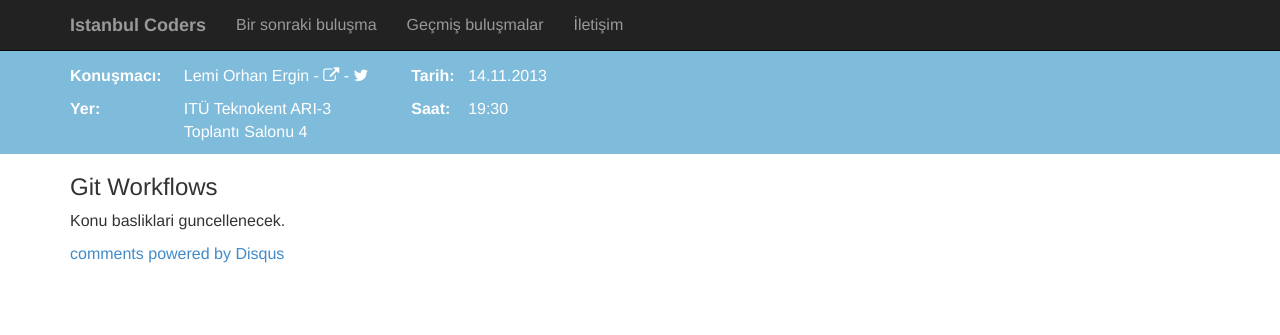
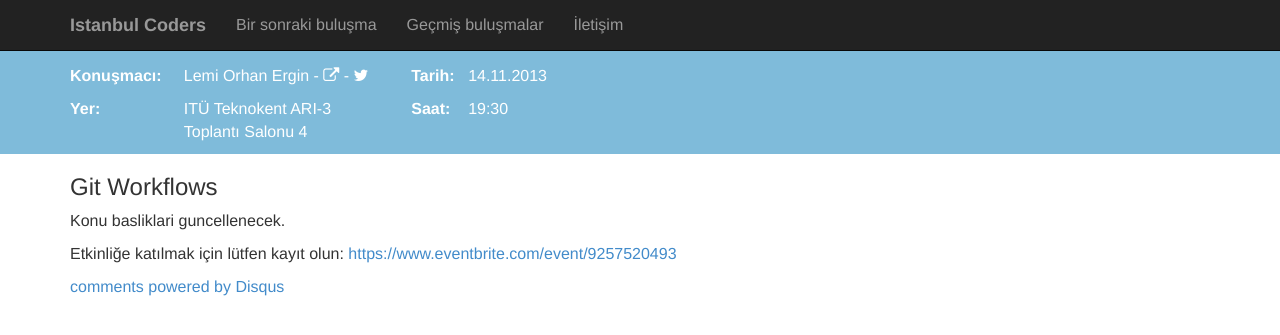
Before and after one commit to selimober/istanbul-coders, a Jekyll site: the page built from _posts/2013-11-14-git-workflows.md, in a window 1280 px wide. Shown: the top 335 px of the page. Built offline with Jekyll 4.4.1, drawn with Linux system fonts in a browser that asks for light colours; Markdown is read by kramdown in place of the engine named in the settings; comment, search, counter and statistics services are not loaded.

Commit message:
Eventbrite details

```diff
--- a/_posts/2013-11-14-git-workflows.md
+++ b/_posts/2013-11-14-git-workflows.md
@@ -10,3 +10,5 @@ title: Git Workflows
 ---
 
 Konu basliklari guncellenecek.
+
+Etkinliğe katılmak için lütfen kayıt olun: [https://www.eventbrite.com/event/9257520493](https://www.eventbrite.com/event/9257520493)
```
